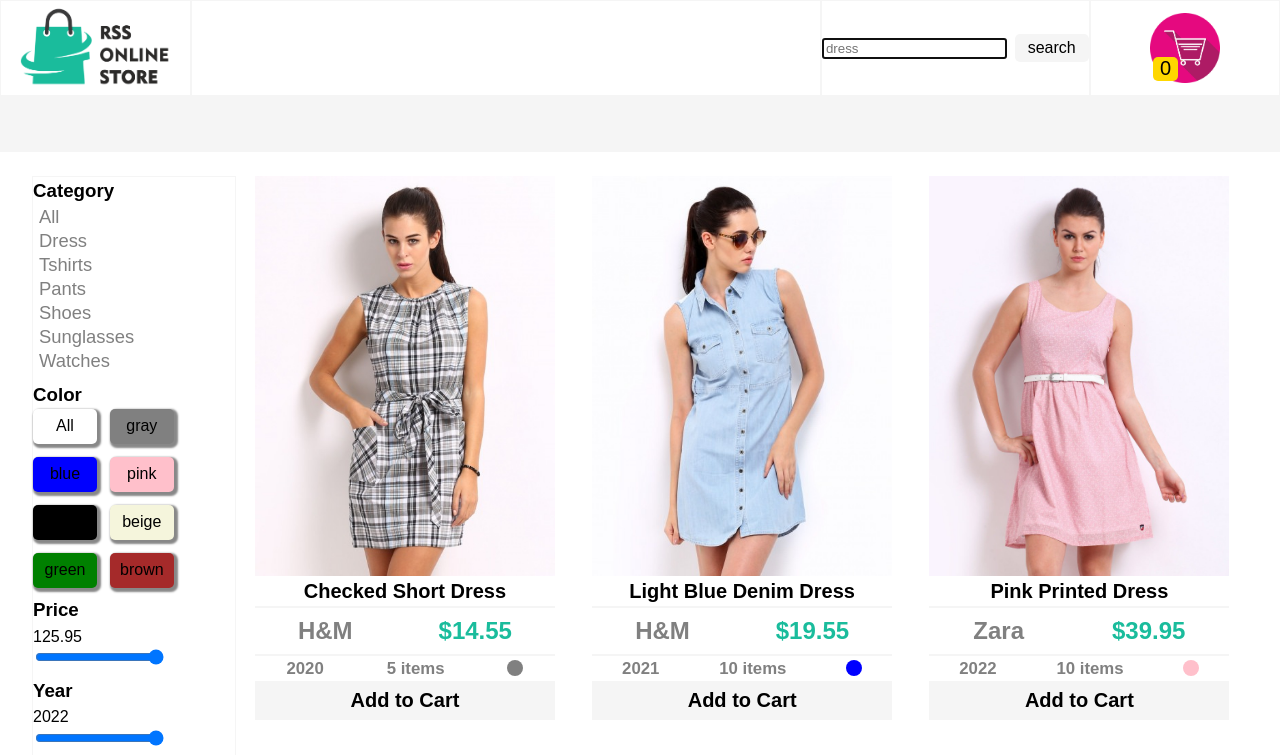
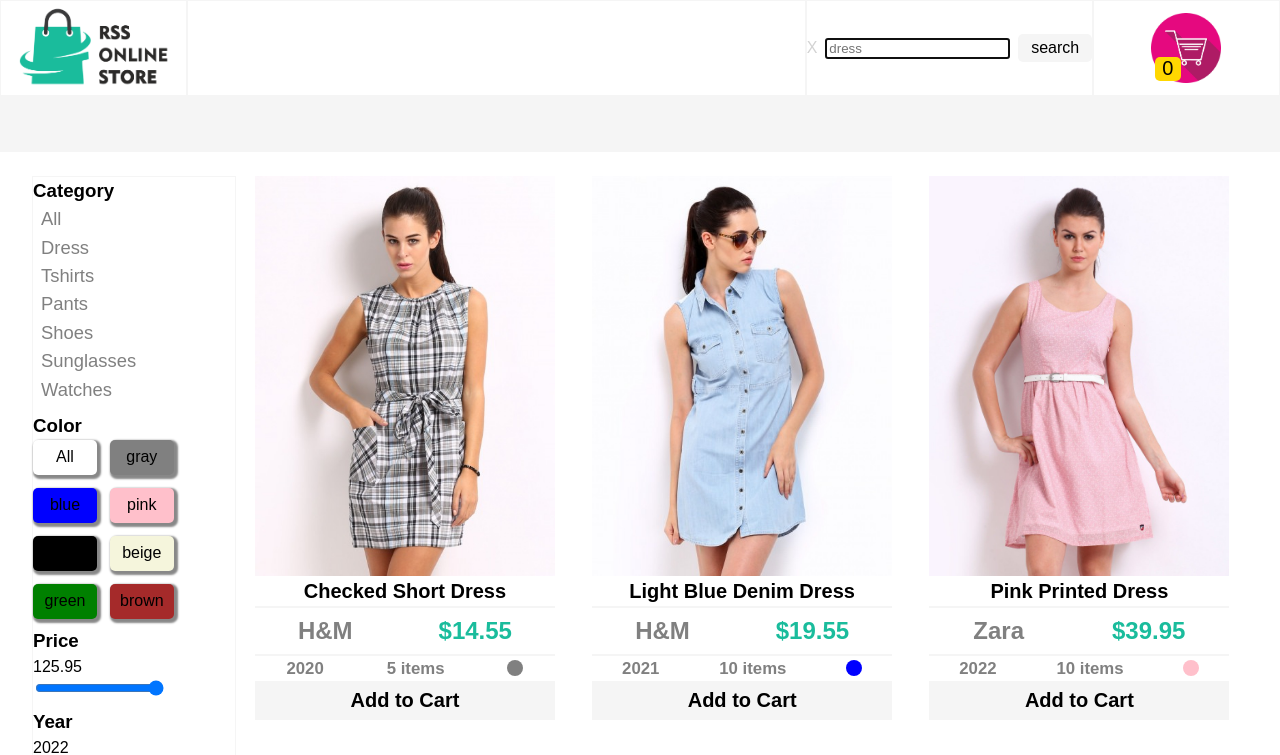
Before and after one commit to ya6/rss-fe-2022-q1, a website built with webpack: page online-store/index.html in a window 1280 px wide. Both pictures are taken after a click on the label "search". Shown: the top 755 px of the page. Built offline with nearby package versions, Linux system fonts and the light colour scheme.

Commit message:
feat: add empty search functional

```diff
--- a/online-store/index.html
+++ b/online-store/index.html
@@ -5,11 +5,6 @@
   <meta charset="utf-8" />
   <title>online-store</title>
   <link rel="stylesheet" href="./assets/style.css">
-  <style>
-    .brd {
-      border: 2px solid red;
-    }
-  </style>
 </head>
 
 <body>
@@ -24,8 +19,11 @@
     </nav>
     <!-- search -->
     <div class="search-container">
-      <input type="search" id="search" name="search" placeholder="dress" data-filter="search">
-      <label class="search-label" for="search">search</button>
+      <label class="button-clear" data-filter="search" for="search-clear">X</label>
+      <input id="search-clear" type="text" disabled data-filter="search">
+      <input type="search" id="search" name="search" placeholder="dress" data-filter="search" autocomplete="off"
+        autofocus>
+      <label class="search-label" for="search">search</label>
     </div>
     <!-- cart -->
     <div class="cart">
--- a/online-store/src/Controller.ts
+++ b/online-store/src/Controller.ts
@@ -10,8 +10,17 @@
   static drawCards(data: Array<ProductType>, filters: FilterType, sort:FilterType) {
     const container = document.querySelector('.content');
     const filteredData = Filters.complexFilter(data, filters, sort);
+
     let cards = null;
-    if (filteredData !== null) {
+    let emptyMessage;
+    if (filteredData.length === 0) {
+      emptyMessage = document.createElement('h2');
+      emptyMessage.className = 'centered';
+      emptyMessage.textContent = 'Извините, совпадений не обнаружено';
+
+      cards = [emptyMessage];
+    }
+    if (filteredData.length > 0) {
       cards = ProductCard.generateCards(filteredData);
     }
 
--- a/online-store/src/EventHandler.ts
+++ b/online-store/src/EventHandler.ts
@@ -30,6 +30,11 @@
           // eslint-disable-next-line prefer-destructuring
         } else { filters.brand = element.value; }
       }
+      const searchInput = document.querySelector('#search') as HTMLInputElement;
+
+      if (element.classList.contains('button-clear')) {
+        searchInput.value = '';
+      }
 
       // if (element.getAttribute('data-filter') === null) {
       //   return;
@@ -39,8 +44,10 @@
 
       switch (control[0]) {
         case 'search':
+
           element = element as HTMLInputElement;
           filters.title = element.value;
+          searchInput.value = element.value || '';
           break;
 
         case 'category':
```
Also changed, not shown: online-store/dist/assets/style.css.
